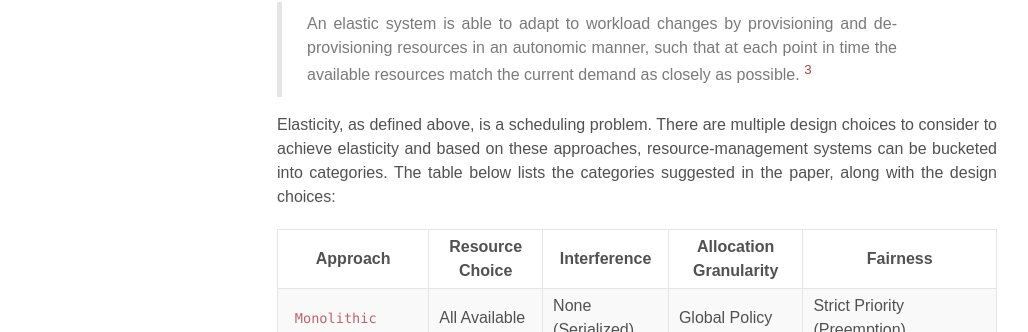
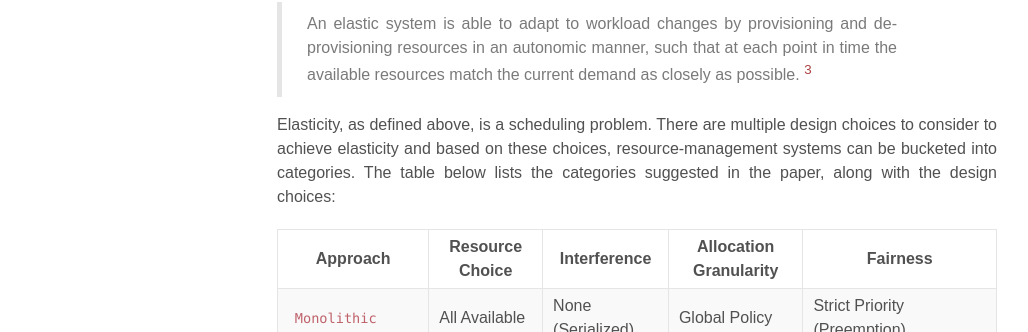
Before and after one commit to sujithjay/sujithjay.github.io, a Jekyll site: the page built from _posts/2019-06-07-Notes-on-Mesos.md, in a window 1280 px wide and 900 px high, scrolled down 1707 px. Shown: the part 144-476 px from the top of the window, without its empty margins (3-1031 px from the left). Built offline with Jekyll 4.4.1, drawn with Linux system fonts in a browser that asks for light colours; nearby versions of some CDN libraries; some web fonts are replaced; comment, search, counter and statistics services are not loaded; some of the changed text lies outside the part shown.

Commit message:
Update to Mesos

```diff
--- a/_posts/2019-06-07-Notes-on-Mesos.md
+++ b/_posts/2019-06-07-Notes-on-Mesos.md
@@ -35,7 +35,7 @@ This class of distributed systems have one (or multiple) co-ordinator(s)[^1] co-
 ## Elasticity
 > An elastic system is able to adapt to workload changes by provisioning and de-provisioning resources in an autonomic manner, such that at each point in time the available resources match the current demand as closely as possible. [^3]
 
-Elasticity, as defined above, is a scheduling problem. There are multiple design choices to consider to achieve elasticity and based on these approaches, resource-management systems can be bucketed into categories. The table below lists the categories suggested in the paper, along with the design choices:
+Elasticity, as defined above, is a scheduling problem. There are multiple design choices to consider to achieve elasticity and based on these choices, resource-management systems can be bucketed into categories. The table below lists the categories suggested in the paper, along with the design choices:
 
 Approach  |  Resource Choice |  Interference |  Allocation Granularity |  Fairness
 --|---|---|---|--
```
Also changed, not shown: other parts of _posts/2019-06-07-Notes-on-Mesos.md (+1 -1 lines).
